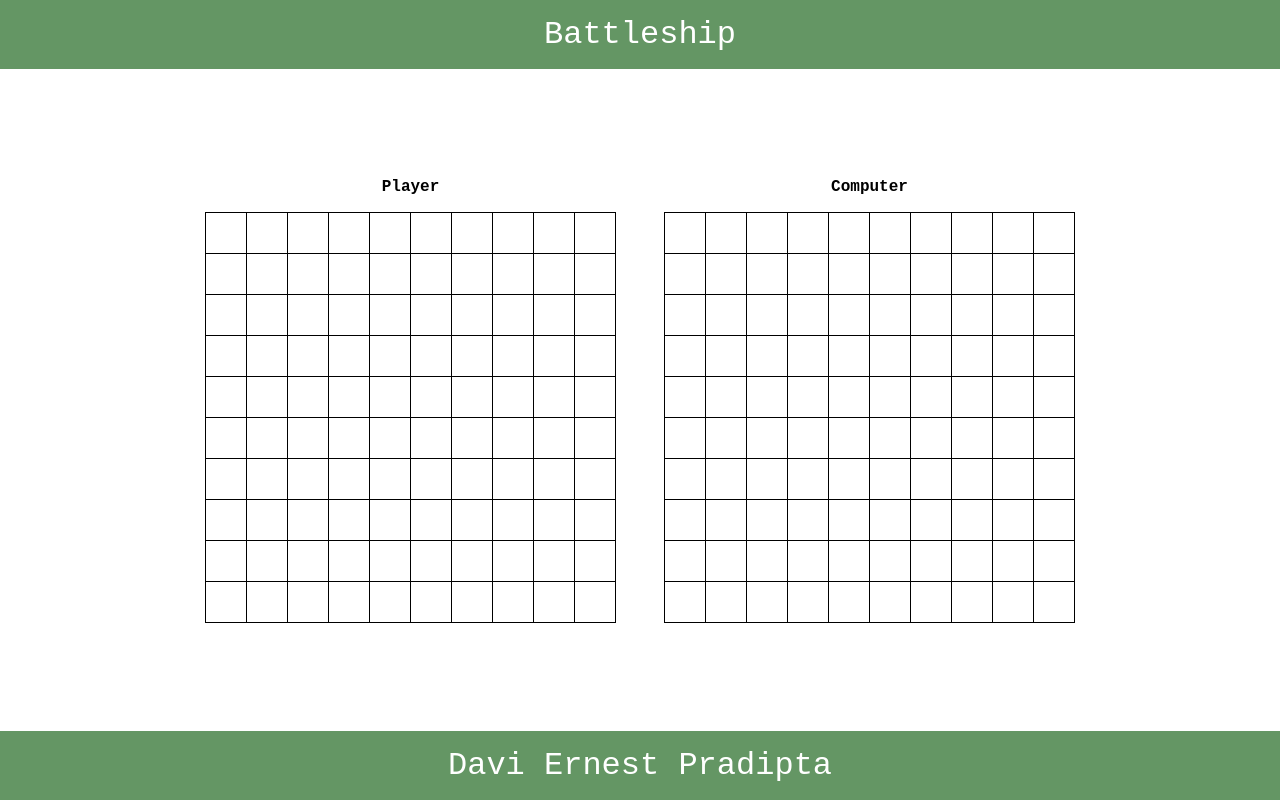
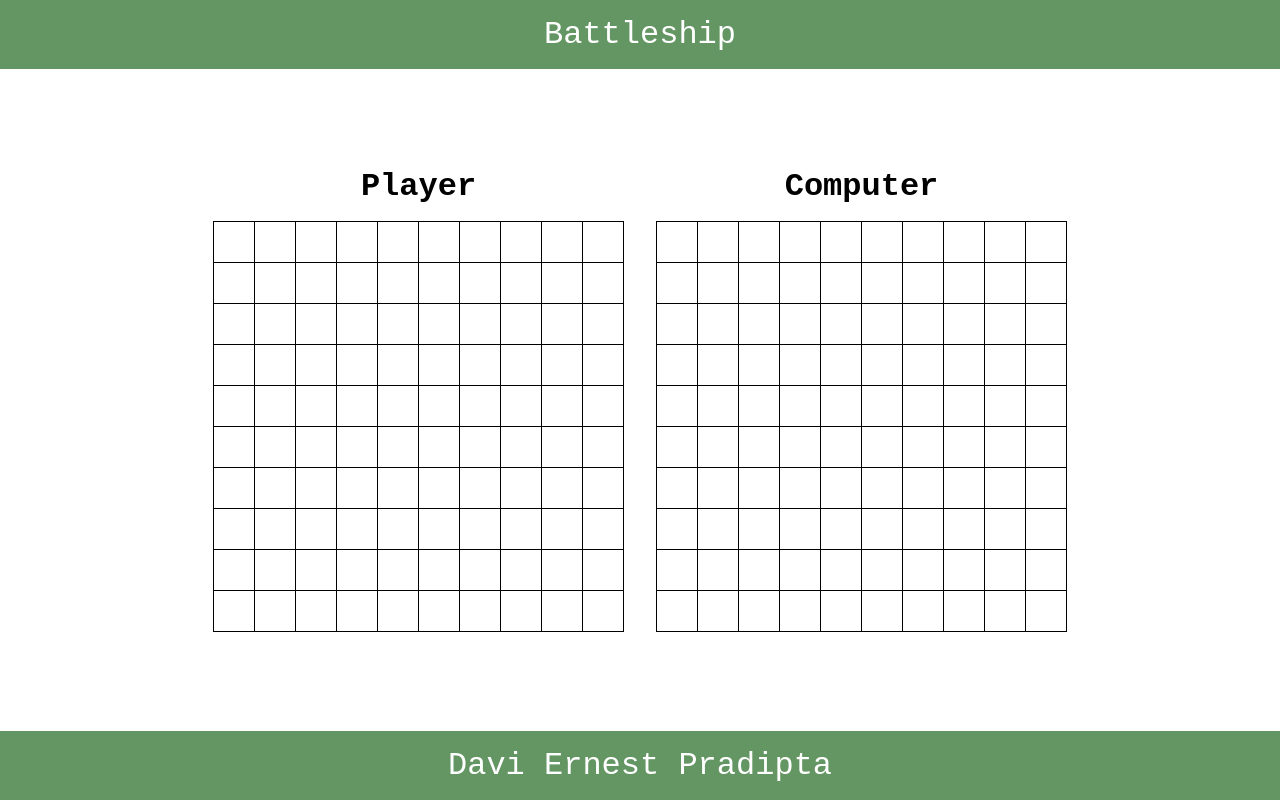
Before and after one commit to DaviErnestPradipta/Odin-Battleship, a website: page src/index.html in a window 1280 px wide. Drawn offline with Linux system fonts and the light colour scheme.

Commit message:
Refactor CSS file

```diff
--- a/src/index.js
+++ b/src/index.js
@@ -6,5 +6,5 @@ function createBoard(containerSelector) {
     }
 }
 
-createBoard('.player .board');
-createBoard('.computer .board');
+createBoard('.player.board');
+createBoard('.computer.board');
--- a/src/script.css
+++ b/src/script.css
@@ -8,6 +8,7 @@
     box-sizing: border-box;
     margin: 0;
     padding: 0;
+    font-family: 'Courier New', Courier, monospace;
     font-size: var(--scale-size);
 }
 
@@ -15,8 +16,7 @@ html, body {
     height: 100%;
 }
 
-body {
-    font-family: 'Courier New', Courier, monospace;
+body, .container {
     display: flex;
     flex-direction: column;
     align-items: center;
@@ -34,21 +34,16 @@ header, footer {
 main {
     flex: 1;
     display: flex;
-    gap: calc(var(--scale-size) * 3);
+    gap: calc(var(--scale-size) * 2);
     justify-content: center;
     align-items: center;
     margin: calc(var(--scale-size) * 2) 0;
 }
 
-.container {
-    display: flex;
-    flex-direction: column;
-    align-items: center;
-}
-
 .label {
     font-weight: bold;
     margin-bottom: var(--scale-size);
+    font-size: calc(var(--scale-size) * 2);
 }
 
 .board {
```
